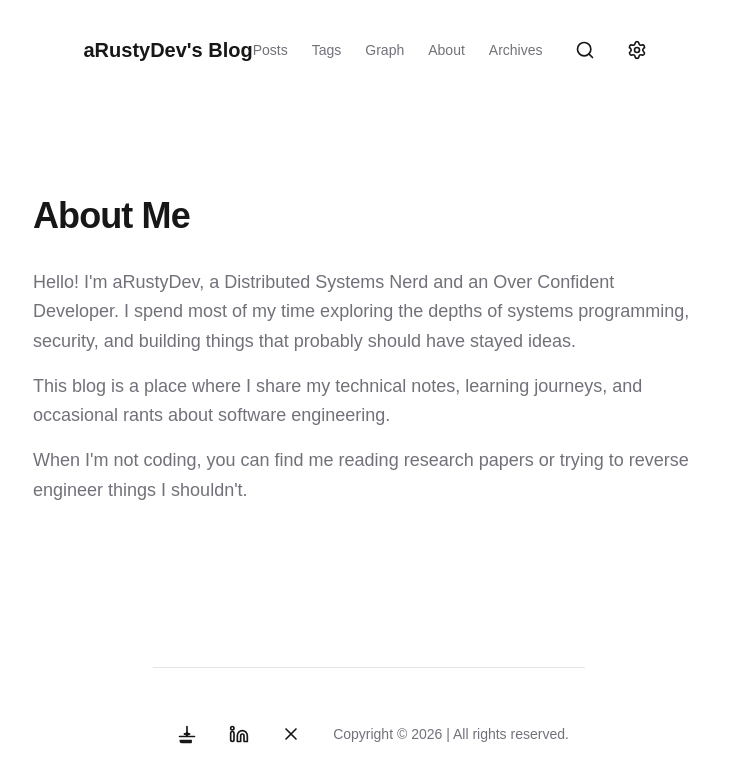
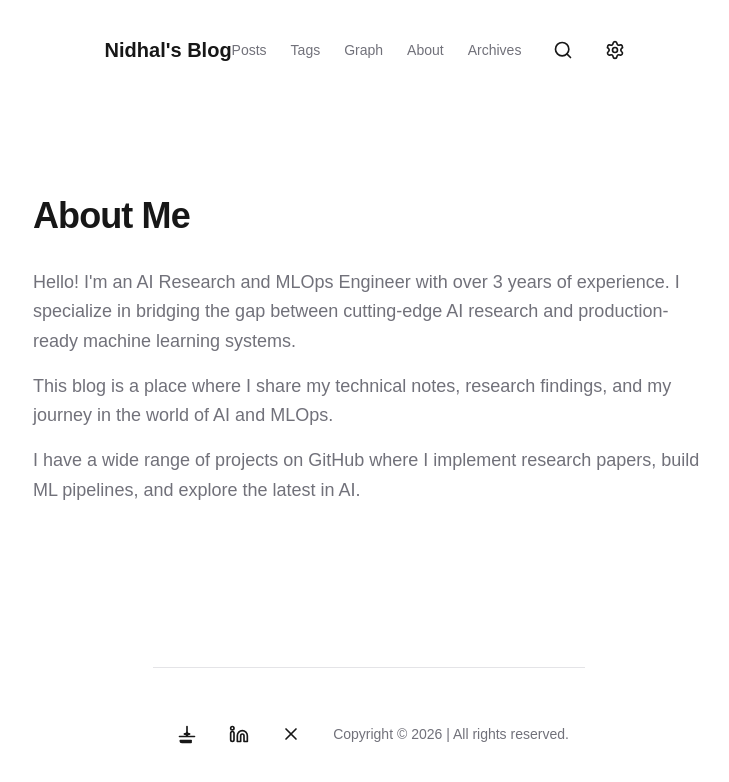
Before and after one commit to ZitouniNidhal/Vorlixen, a Next.js app: page /about in a window 1280 px wide. Shown: the top 782 px of the page, without its empty margins (271-1000 px from the left). Built offline with nearby package versions, Linux system fonts and the light colour scheme.

Commit message:
Update site identity to AI Research and MLOps Engineer

```diff
--- a/src/app/about/page.tsx
+++ b/src/app/about/page.tsx
@@ -4,17 +4,17 @@ export default function AboutPage() {
       <h1 className="text-4xl font-bold tracking-tight">About Me</h1>
       <div className="space-y-4 text-lg text-muted-foreground leading-relaxed">
         <p>
-          Hello! I'm aRustyDev, a Distributed Systems Nerd and an Over Confident Developer.
-          I spend most of my time exploring the depths of systems programming, security,
-          and building things that probably should have stayed ideas.
+          Hello! I'm an AI Research and MLOps Engineer with over 3 years of experience.
+          I specialize in bridging the gap between cutting-edge AI research and production-ready
+          machine learning systems.
         </p>
         <p>
-          This blog is a place where I share my technical notes, learning journeys,
-          and occasional rants about software engineering.
+          This blog is a place where I share my technical notes, research findings,
+          and my journey in the world of AI and MLOps.
         </p>
         <p>
-          When I'm not coding, you can find me reading research papers or trying to
-          reverse engineer things I shouldn't.
+          I have a wide range of projects on GitHub where I implement research papers,
+          build ML pipelines, and explore the latest in AI.
         </p>
       </div>
     </div>
--- a/src/app/layout.tsx
+++ b/src/app/layout.tsx
@@ -16,8 +16,8 @@ const geistMono = Geist_Mono({
 });
 
 export const metadata: Metadata = {
-  title: "aRustyDev's Blog",
-  description: "Technical notes on security, systems programming, and building things.",
+  title: "Nidhal's Blog",
+  description: "Technical notes on AI Research, MLOps, and Machine Learning.",
 };
 
 export default function RootLayout({ children }: { children: React.ReactNode }) {
--- a/src/app/page.tsx
+++ b/src/app/page.tsx
@@ -12,30 +12,30 @@ interface Post {
 
 const POSTS: Post[] = [
   {
-    title: "How do I start contributing to the linux kernel?",
+    title: "Building Scalable ML Pipelines with MLOps",
     date: "12 May, 2025",
-    excerpt: "A blog post about how I got started contributing to the linux kernel, this is getting updated overtime, and is more about the journey than the destination",
-    slug: "starting-contributing-to-linux-kernel",
+    excerpt: "Exploring the intersection of AI research and production engineering to build robust, scalable machine learning systems.",
+    slug: "scalable-ml-pipelines-mlops",
     featured: true,
   },
   {
-    title: "eBPF for Observability: A Practical Introduction",
+    title: "AI Research to Production: The Gap",
     date: "21 Jul, 2024",
-    excerpt: "Getting started with eBPF-based observability tools - from understanding the basics to deploying in production.",
-    slug: "ebpf-observability-intro",
+    excerpt: "Analyzing the challenges of deploying state-of-the-art AI research models into real-world production environments.",
+    slug: "ai-research-to-production",
     featured: true,
   },
   {
-    title: "Building a Homelab Kubernetes Cluster",
+    title: "Optimizing Model Inference for Edge Devices",
     date: "9 Apr, 2024",
-    excerpt: "Documenting my homelab k8s setup - hardware choices, networking, and lessons learned from running production-style infrastructure at home.",
-    slug: "homelab-k8s-setup",
+    excerpt: "Techniques for quantizing and optimizing large models to run efficiently on resource-constrained hardware.",
+    slug: "optimizing-model-inference",
   },
   {
-    title: "Rust Error Handling: Beyond Result and Option",
+    title: "The Future of LLM Orchestration",
     date: "7 Feb, 2024",
-    excerpt: "Practical patterns for error handling in Rust applications, from simple CLI tools to complex services.",
-    slug: "rust-error-handling-patterns",
+    excerpt: "A deep dive into the evolving landscape of LLM agents and orchestration frameworks.",
+    slug: "future-llm-orchestration",
   },
   {
     title: "Hello World",
--- a/src/components/Footer.tsx
+++ b/src/components/Footer.tsx
@@ -21,13 +21,13 @@ export default function Footer() {
     <footer className="max-w-3xl mx-auto px-4 py-12 mt-20 border-t border-border">
       <div className="flex flex-col md:flex-row justify-between items-center gap-6">
         <div className="flex items-center gap-4">
-          <Link href="https://github.com/aRustyDev" target="_blank" className="p-2 hover:bg-accent rounded-full transition-colors">
+          <Link href="https://github.com/ZitouniNidhal" target="_blank" className="p-2 hover:bg-accent rounded-full transition-colors">
             <GithubIcon />
           </Link>
-          <Link href="https://linkedin.com/in/smithadamc" target="_blank" className="p-2 hover:bg-accent rounded-full transition-colors">
+          <Link href="https://linkedin.com/in/zitouninidhal" target="_blank" className="p-2 hover:bg-accent rounded-full transition-colors">
             <LinkedinIcon />
           </Link>
-          <Link href="https://x.com/aRustyDev" target="_blank" className="p-2 hover:bg-accent rounded-full transition-colors">
+          <Link href="https://x.com/zitouninidhal" target="_blank" className="p-2 hover:bg-accent rounded-full transition-colors">
             <X className="w-5 h-5" />
           </Link>
         </div>
--- a/src/components/Navbar.tsx
+++ b/src/components/Navbar.tsx
@@ -6,7 +6,7 @@ export default function Navbar() {
   return (
     <nav className="flex items-center justify-between py-8 mb-12 max-w-3xl mx-auto px-4">
       <Link href="/" className="text-xl font-bold hover:opacity-80 transition-opacity">
-        aRustyDev's Blog
+        Nidhal's Blog
       </Link>
 
       <div className="flex items-center gap-6">
```
